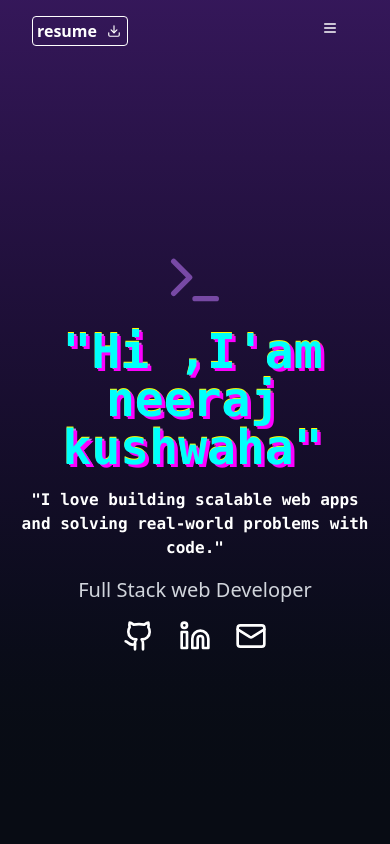
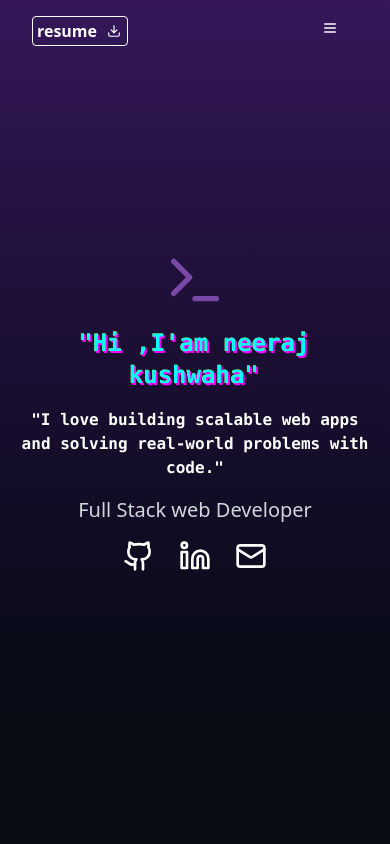
Before and after one commit to neerajk001/portfolio, a React (Vite) app: page / in a window 390 px wide. Shown: the top 844 px of the page. Built offline with nearby package versions, Linux system fonts and the light colour scheme.

Commit message:
font changes

```diff
--- a/src/components/Hero.tsx
+++ b/src/components/Hero.tsx
@@ -22,7 +22,7 @@
           />
                 </div>
                 <Terminal className="w-16 h-16 text-purple-400 mx-auto animate-pulse" />
-        <h1 className="text-5xl md:text-6xl font-bold cyberpunk-text bg-clip-text text-transparent bg-gradient-to-r from-purple-400 to-pink-600">
+        <h1 className="text-2xl md:text-6xl font-bold cyberpunk-text bg-clip-text text-transparent bg-gradient-to-r from-purple-400 to-pink-600">
           "Hi ,I'am neeraj kushwaha"
         </h1>
         <p className='font-mono font-semibold'>"I love building scalable web apps and solving real-world problems with code."</p>
```
